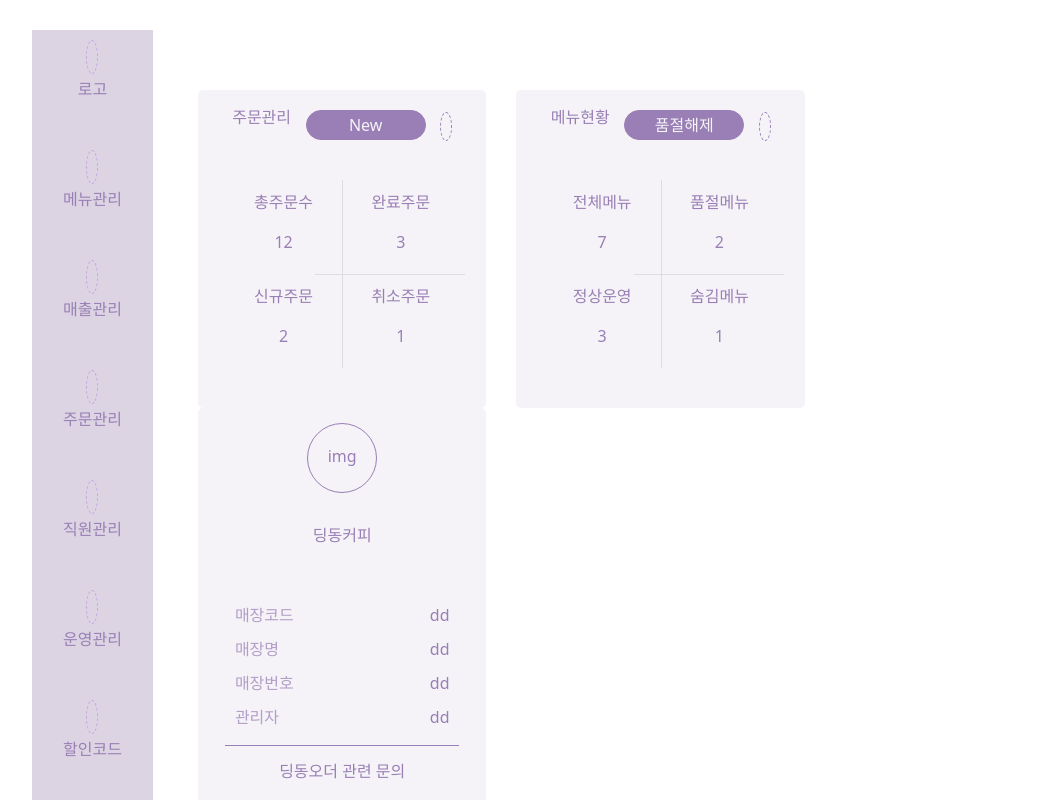
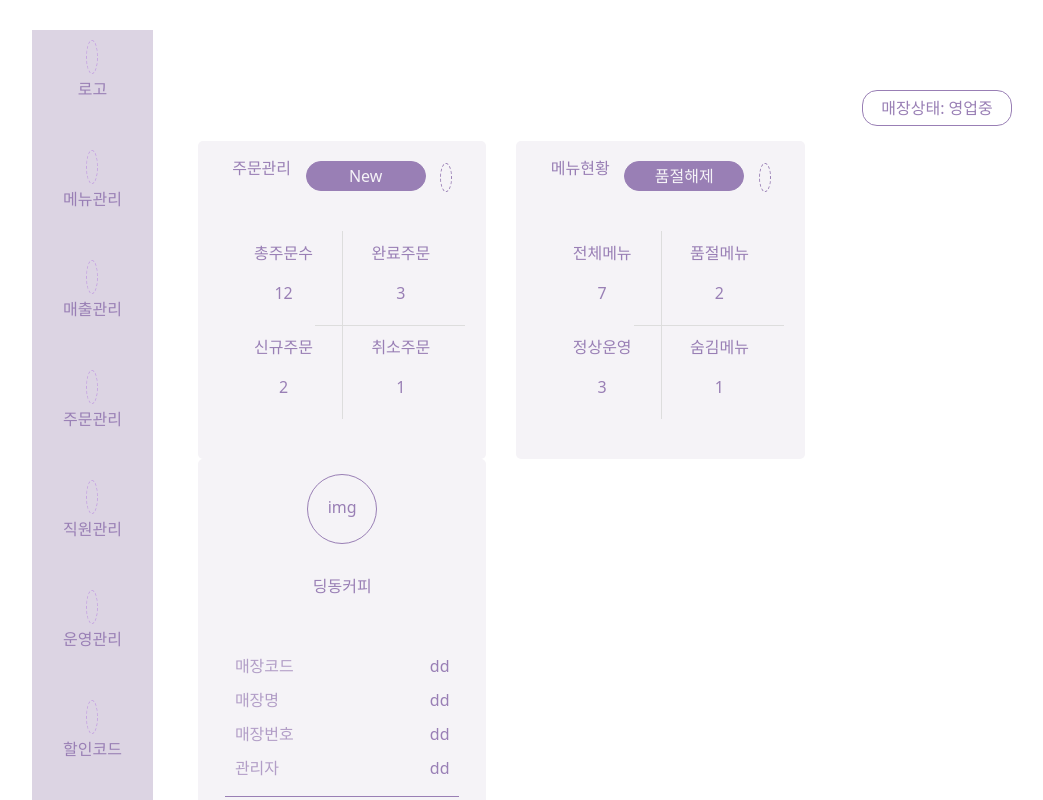
Before and after one commit to jgsjss/ding, a Vue app: page /main in a window 1280 px wide. Shown: the top 800 px of the page, without its empty margins (13-1056 px from the left). Built offline with nearby package versions, Linux system fonts and the light colour scheme; some icons are missing.

Commit message:
12.24 15:43
매장상태 코드추가

```diff
--- a/src/view/Main.vue
+++ b/src/view/Main.vue
@@ -1,5 +1,15 @@
 <template>
   <div class="container">
+    <div class="main_call">
+      <div class="main_right">
+        <button class="main-btn" type="submit">
+          <span class="condition">매장상태</span>
+          <span class="condition">: 영업중{{}}</span>
+        </button>
+        <i class="xi-bell-o"></i>
+      </div>
+
+    </div>
     <div class="component">
       <!-- 주문관리 컴포넌트 -->
       <OrderManage  />
@@ -12,6 +22,7 @@
       <!-- 로그인 정보 컴포넌트 -->
       <MyInfo />
     </div>
+
   </div>
 
 
@@ -81,5 +92,26 @@ export default {
     padding:15px;
   }
 }
+.main_call {
+  width:100%;
+  padding-bottom: 15px;
+}
+.main_right {
+  text-align: right;
+  padding:0 100px;
+}
+.main-btn {
+  margin:0 auto;
+  padding:5px;
+  width:150px;
+  border-radius: 15px;
+  border:1px solid #997fb5;
+  background:#fff;
+  color:#997fb5;
+}
+.xi-bell-o {
+  color:#997fb5;
+  font-size:20px;
+}
 
 </style>
```
